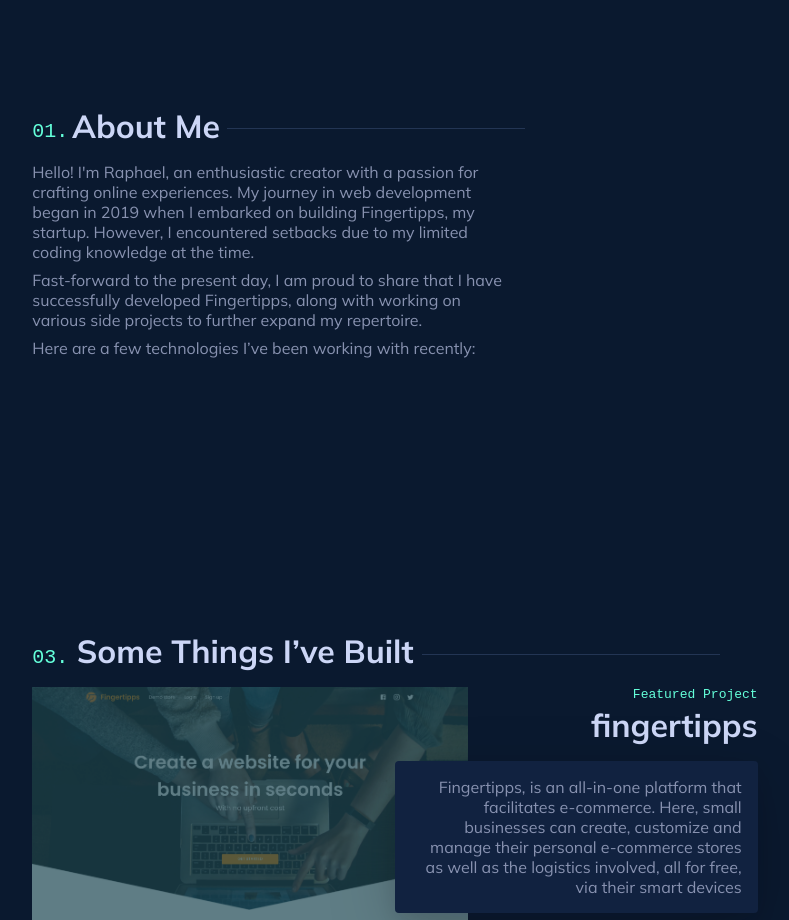
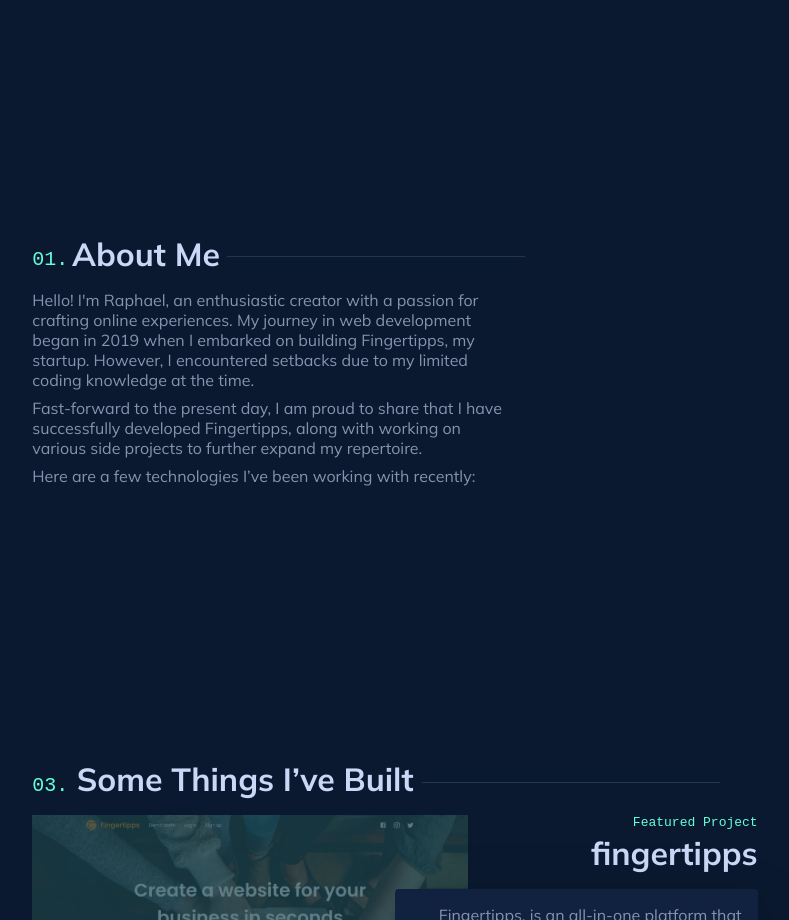
Before and after one commit to raphOhai/Myportfolio, a React (Vite) app: page / in a window 1280 px wide. Shown: the part 840-1760 px from the top of the page, without its empty margins (245-1034 px from the left). Built offline with nearby package versions, Linux system fonts and the light colour scheme.

Commit message:
minor fixes

```diff
--- a/src/App.jsx
+++ b/src/App.jsx
@@ -28,7 +28,7 @@
           <Nav />
           <Hero />
           <div id="about">
-            <div style={{ marginTop: "rem" }}>
+            <div style={{ marginTop: "8rem" }}>
               <Abouts />
             </div>
           </div>
```
